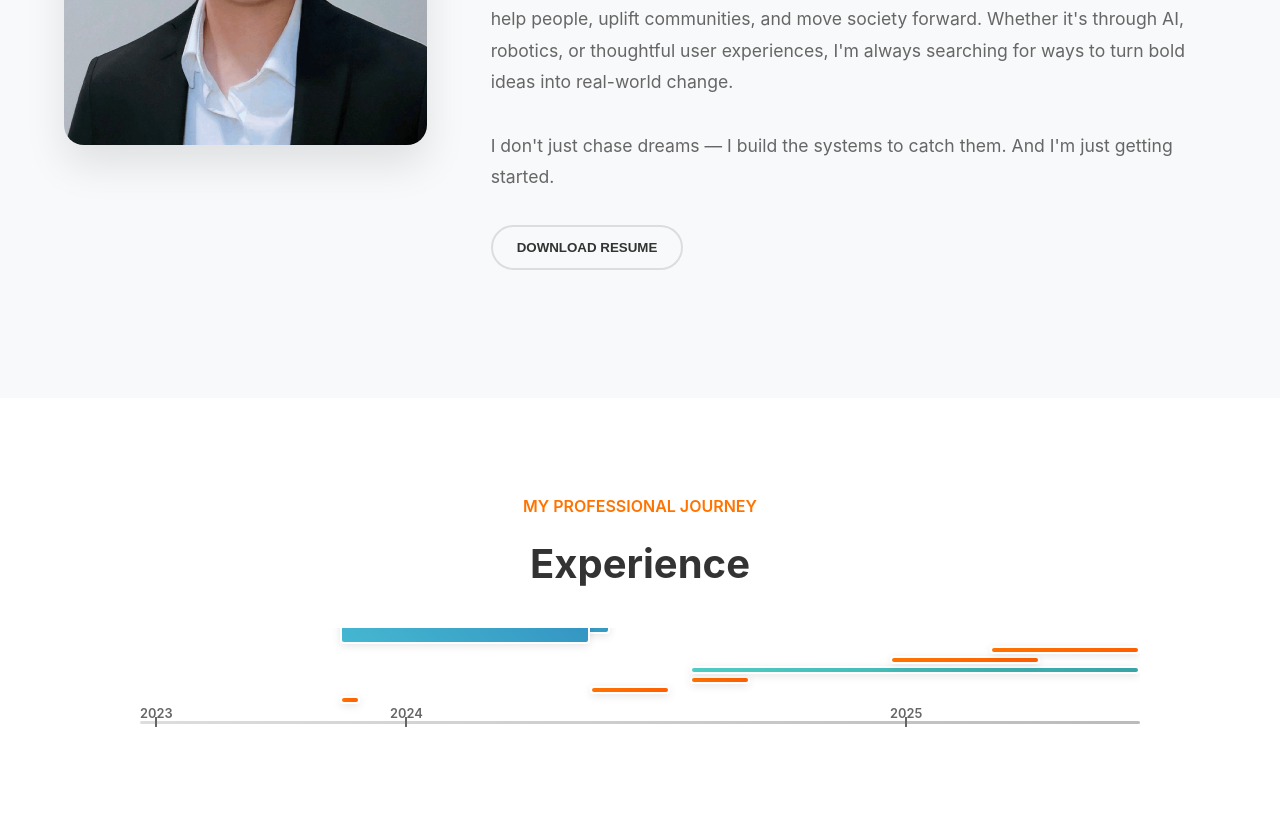
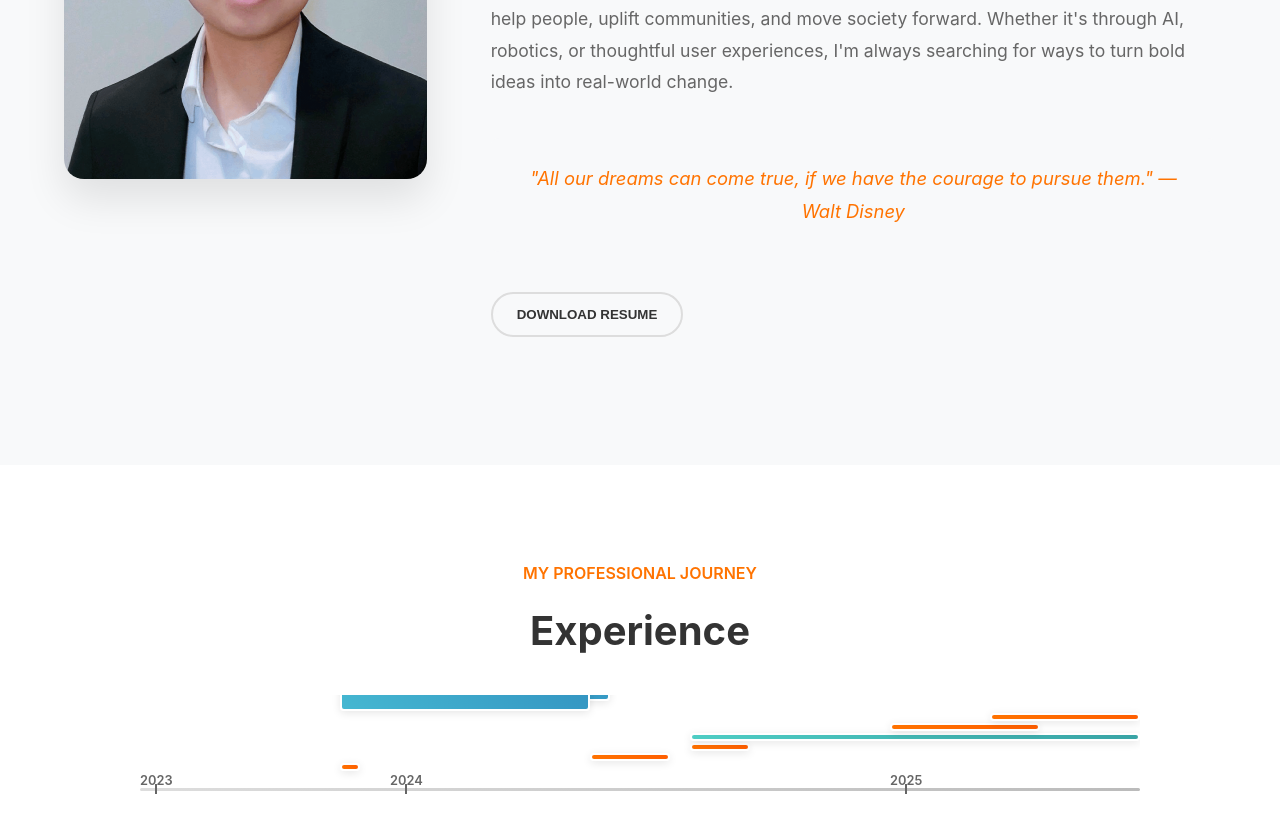
Before and after one commit to nullPtrErikaS/nullPtrErikaS.github.io, a plain HTML site: page index.html in a window 1280 px wide. Shown: the part 1260-2078 px from the top of the page. Drawn offline with Linux system fonts and the light colour scheme.

Commit message:
changed readme

```diff
--- a/index.html
+++ b/index.html
@@ -74,7 +74,7 @@
                 <h2>About me</h2>
                 <p>I'm a dreamer — the kind who dreams big and chases those dreams with relentless dedication. My journey into tech began in digital sandboxes, where I found freedom in creativity and the thrill of building worlds from scratch. But it wasn't until my first high school Java class that I realized just how powerful programming could be — not just as a tool, but as a language for solving problems, expressing ideas, and shaping the future.</p>
                 <p>Since then, I've been driven by the belief that technology, when used intentionally, can create deep, lasting impact. I'm passionate about developing tools and systems that help people, uplift communities, and move society forward. Whether it's through AI, robotics, or thoughtful user experiences, I'm always searching for ways to turn bold ideas into real-world change.</p>
-                <p>I don't just chase dreams — I build the systems to catch them. And I'm just getting started.</p>
+                <p class="quote"><em>"All our dreams can come true, if we have the courage to pursue them."</em> — <em>Walt Disney</em></p>
                 <div class="contact-info">
                     <button class="contact-button download-cv" type="button">DOWNLOAD RESUME</button>
                 </div>
--- a/styles.css
+++ b/styles.css
@@ -354,6 +354,17 @@ body {
     color: #666;
     margin-bottom: 2rem;
     line-height: 1.8;
+}
+
+.about-content .quote {
+    font-size: 1.15rem;
+    color: #ff7300;
+    font-style: italic;
+    text-align: center;
+    margin: 2.5rem 0;
+    padding: 1.5rem;
+    background: #f8f9fa;
+    border-radius: 8px;
 }
 
 .contact-info {
```
